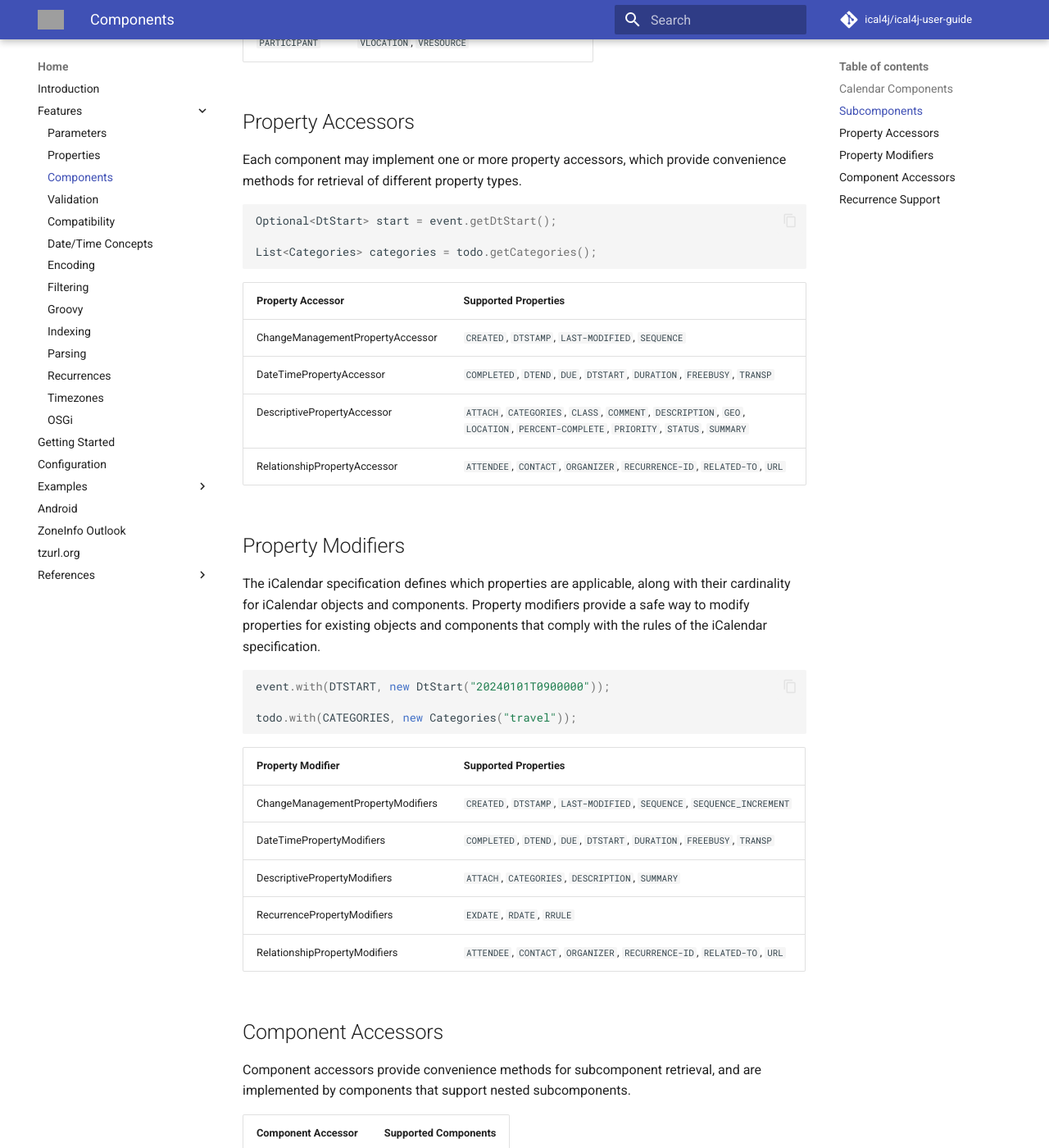
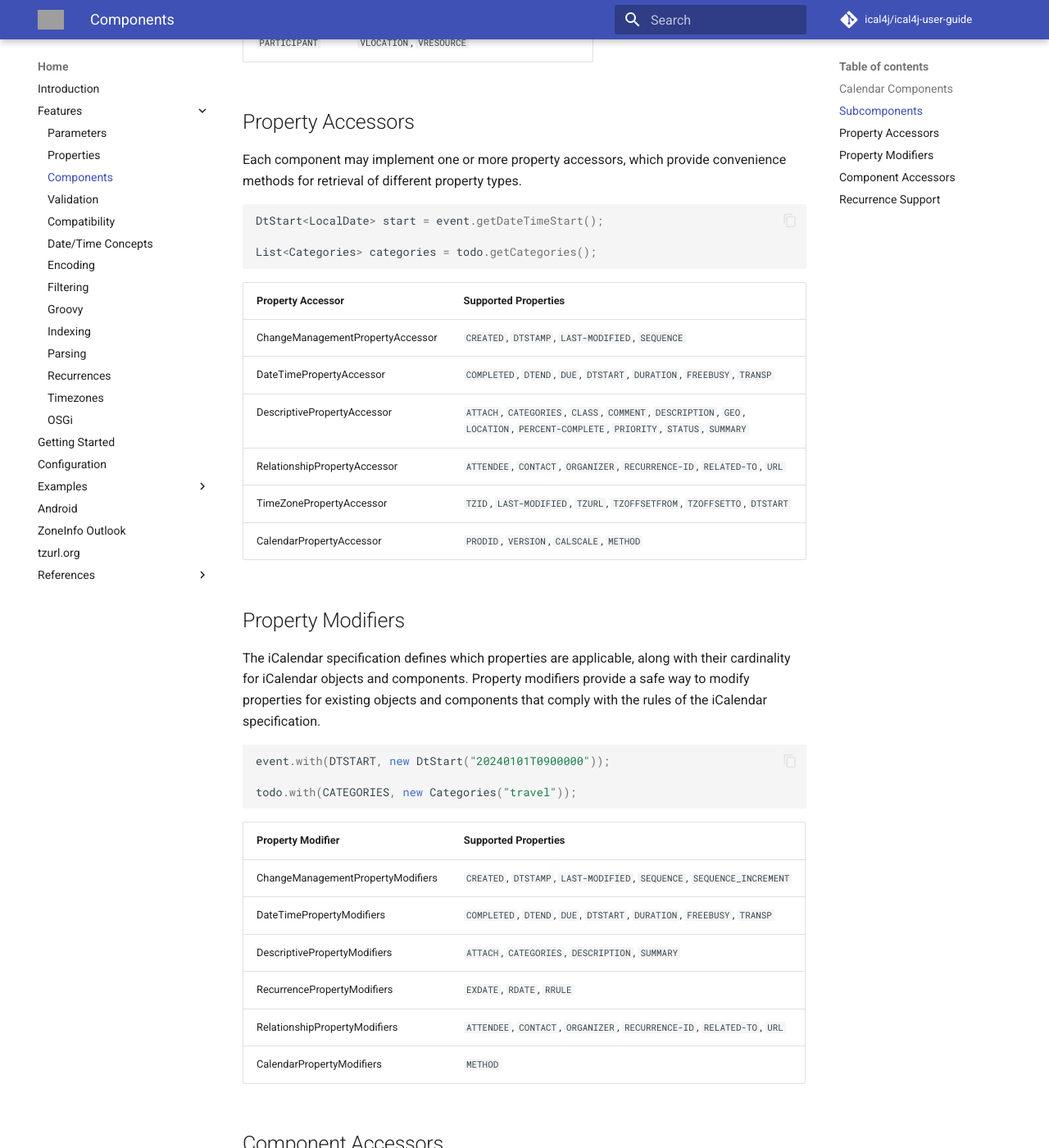
Before and after one commit to ical4j/ical4j-user-guide, an MkDocs documentation site: the page built from docs/components.md, in a window 1280 px wide and 1400 px high, scrolled down 1385 px. Shown: the whole window at 82% size. Built offline with MkDocs 1.6.1 and Material for MkDocs 9.7.7, drawn with Linux system fonts in a browser that asks for light colours; comment, search, counter and statistics services are not loaded; grey boxes are pictures that could not be loaded.

Commit message:
Fixed example

````diff
--- a/docs/components.md
+++ b/docs/components.md
@@ -45,7 +45,7 @@ Each component may implement one or more property accessors, which provide conve
 methods for retrieval of different property types.
 
 ```java
-Optional<DtStart> start = event.getDtStart();
+DtStart<LocalDate> start = event.getDateTimeStart();
 
 List<Categories> categories = todo.getCategories();
 ```
@@ -56,6 +56,9 @@ List<Categories> categories = todo.getCategories();
 | DateTimePropertyAccessor         | `COMPLETED`, `DTEND`, `DUE`, `DTSTART`, `DURATION`, `FREEBUSY`, `TRANSP`                                                          |
 | DescriptivePropertyAccessor      | `ATTACH`, `CATEGORIES`, `CLASS`, `COMMENT`, `DESCRIPTION`, `GEO`, `LOCATION`, `PERCENT-COMPLETE`, `PRIORITY`, `STATUS`, `SUMMARY` |
 | RelationshipPropertyAccessor     | `ATTENDEE`, `CONTACT`, `ORGANIZER`, `RECURRENCE-ID`, `RELATED-TO`, `URL`                                                          |
+| TimeZonePropertyAccessor         | `TZID`, `LAST-MODIFIED`, `TZURL`, `TZOFFSETFROM`, `TZOFFSETTO`, `DTSTART`                                                         |
+| CalendarPropertyAccessor         | `PRODID`, `VERSION`, `CALSCALE`, `METHOD`                                                                                         |
+
 
 ## Property Modifiers
 
@@ -71,11 +74,12 @@ todo.with(CATEGORIES, new Categories("travel"));
 
 | Property Modifier                 | Supported Properties                                                     |
 |-----------------------------------|--------------------------------------------------------------------------|
-| ChangeManagementPropertyModifiers | `CREATED`, `DTSTAMP`, `LAST-MODIFIED`, `SEQUENCE`, `SEQUENCE_INCREMENT`   |
+| ChangeManagementPropertyModifiers | `CREATED`, `DTSTAMP`, `LAST-MODIFIED`, `SEQUENCE`, `SEQUENCE_INCREMENT`  |
 | DateTimePropertyModifiers         | `COMPLETED`, `DTEND`, `DUE`, `DTSTART`, `DURATION`, `FREEBUSY`, `TRANSP` |
 | DescriptivePropertyModifiers      | `ATTACH`, `CATEGORIES`, `DESCRIPTION`, `SUMMARY`                         |
 | RecurrencePropertyModifiers       | `EXDATE`, `RDATE`, `RRULE`                                               |
 | RelationshipPropertyModifiers     | `ATTENDEE`, `CONTACT`, `ORGANIZER`, `RECURRENCE-ID`, `RELATED-TO`, `URL` |
+| CalendarPropertyModifiers         | `METHOD`                                                                 |
 
 ## Component Accessors
 
````
